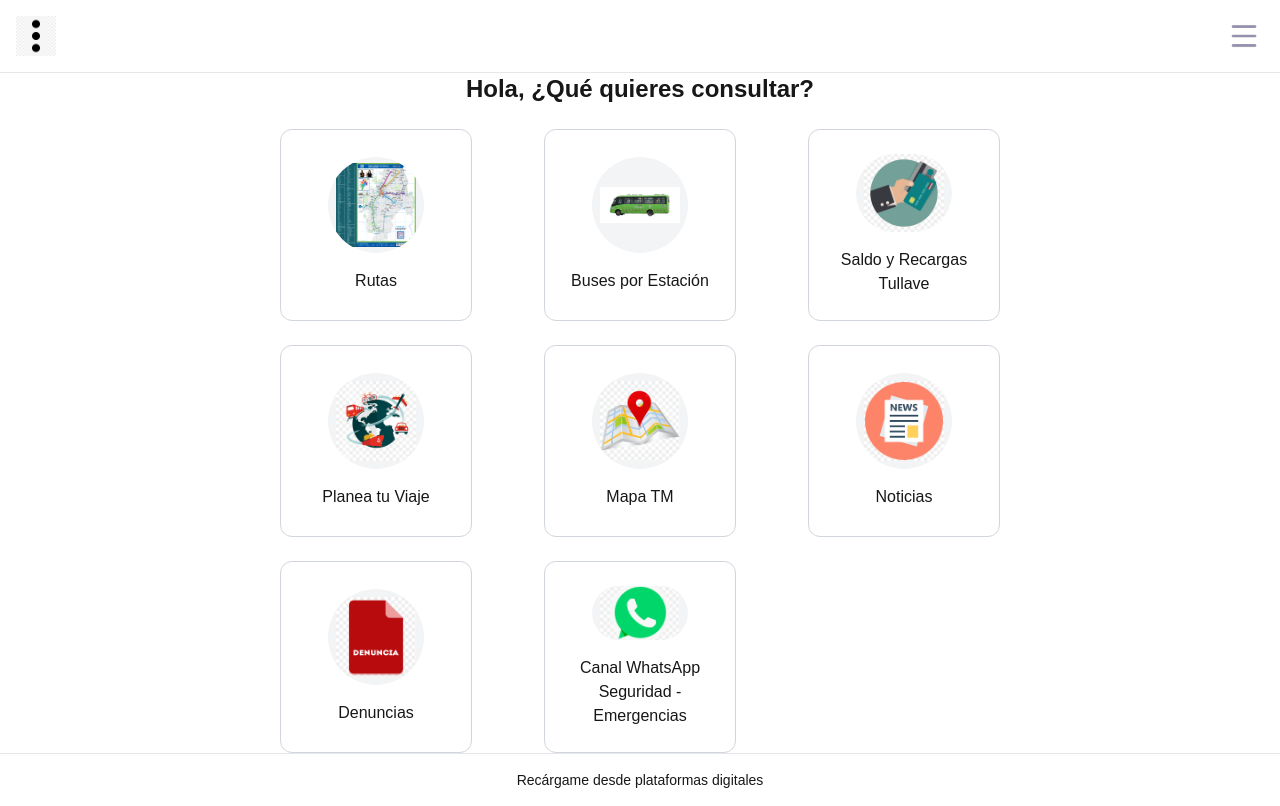
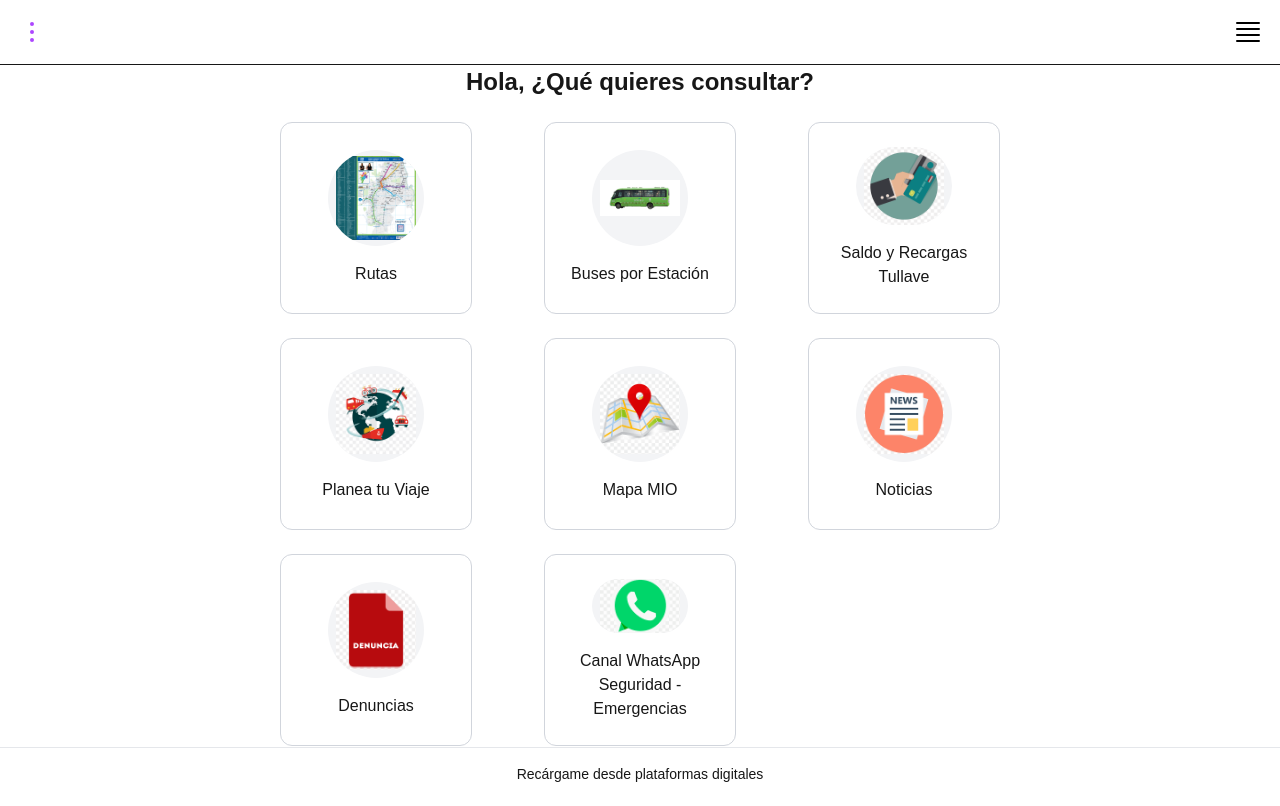
Before and after one commit to Romerito1125/frontendIngenieriaSoft, a Next.js app: page / in a window 1280 px wide. Built offline with nearby package versions, Linux system fonts and the light colour scheme.

Commit message:
Iconos nuevos

```diff
--- a/src/app/page.tsx
+++ b/src/app/page.tsx
@@ -1,40 +1,71 @@
-import Link from 'next/link';
-import Image from 'next/image';
+import Link from "next/link";
+import Image from "next/image";
+import { Bars4Icon, EllipsisVerticalIcon } from "@heroicons/react/24/solid";
 
 export default function Home() {
   const sections = [
-    { name: 'Rutas', path: '/rutas', icon: '/icons/rutas.png' },
-    { name: 'Buses por Estación', path: '/buses-por-estacion', icon: '/icons/buses.jpg' },
-    { name: 'Saldo y Recargas Tullave', path: '/saldo-y-recargas', icon: '/icons/saldo.png' },
-    { name: 'Planea tu Viaje', path: '/planea-tu-viaje', icon: '/icons/planea.png' },
-    { name: 'Mapa TM', path: '/mapa', icon: '/icons/mapa.png' },
-    { name: 'Noticias', path: '/noticias', icon: '/icons/noticias.png' },
-    { name: 'Denuncias', path: '/denuncias', icon: '/icons/denuncias.png' },
-    { name: 'Canal WhatsApp Seguridad - Emergencias', path: '/canal-de-whatsapp', icon: '/icons/whatsapp.png' },
+    { name: "Rutas", path: "/rutas", icon: "/icons/rutas.png" },
+    {
+      name: "Buses por Estación",
+      path: "/buses-por-estacion",
+      icon: "/icons/buses.jpg",
+    },
+    {
+      name: "Saldo y Recargas Tullave",
+      path: "/saldo-y-recargas",
+      icon: "/icons/saldo.png",
+    },
+    {
+      name: "Planea tu Viaje",
+      path: "/planea-tu-viaje",
+      icon: "/icons/planea.png",
+    },
+    { name: "Mapa MIO", path: "/mapa", icon: "/icons/mapa.png" },
+    { name: "Noticias", path: "/noticias", icon: "/icons/noticias.png" },
+    { name: "Denuncias", path: "/denuncias", icon: "/icons/denuncias.png" },
+    {
+      name: "Canal WhatsApp Seguridad - Emergencias",
+      path: "/canal-de-whatsapp",
+      icon: "/icons/whatsapp.png",
+    },
   ];
 
   return (
     <div className="min-h-screen flex flex-col items-center justify-center bg-white">
       {/* HEADER */}
-      <header className="w-full flex justify-between items-center p-4 border-b border-gray-200 bg-white">
+      <header className="w-full flex justify-between items-center p-4 border-b border-black-200 bg-white">
         <div className="cursor-pointer">
-          <Image src="/icons/3 PUNTOS.png" alt="Opciones" width={40} height={40} />
+          <EllipsisVerticalIcon className="size-8 text-purple-500" />
         </div>
         <div className="cursor-pointer">
-          <Image src="/icons/3Lineas.png" alt="Menú" width={40} height={40} />
+          <Bars4Icon className="size-8 text-black" />
         </div>
       </header>
 
       {/* CONTENIDO PRINCIPAL */}
       <main className="flex flex-col items-center justify-center flex-1 w-full px-4">
-        <h1 className="text-xl md:text-2xl font-bold mb-6 text-center">Hola, ¿Qué quieres consultar?</h1>
+        <h1 className="text-xl md:text-2xl font-bold mb-6 text-center">
+          Hola, ¿Qué quieres consultar?
+        </h1>
         <div className="grid grid-cols-1 sm:grid-cols-2 md:grid-cols-3 gap-6 w-full max-w-3xl place-items-center">
           {sections.map((section, index) => (
-            <Link href={section.path} key={index} className="flex flex-col items-center p-6 border border-gray-300 rounded-xl transition-transform hover:-translate-y-1 hover:shadow-lg w-48 h-48 justify-center">
+            <Link
+              href={section.path}
+              key={index}
+              className="flex flex-col items-center p-6 border border-gray-300 rounded-xl transition-transform hover:-translate-y-1 hover:shadow-lg w-48 h-48 justify-center"
+            >
               <div className="w-20 h-20 md:w-24 md:h-24 rounded-full overflow-hidden bg-gray-100 flex justify-center items-center">
-                <Image src={section.icon} alt={section.name} width={80} height={80} className="object-cover" />
+                <Image
+                  src={section.icon}
+                  alt={section.name}
+                  width={80}
+                  height={80}
+                  className="object-cover"
+                />
               </div>
-              <h2 className="mt-4 text-sm md:text-base font-medium text-center">{section.name}</h2>
+              <h2 className="mt-4 text-sm md:text-base font-medium text-center">
+                {section.name}
+              </h2>
             </Link>
           ))}
         </div>
```
Also changed, not shown: package.json (+7 -5 lines), 1 other file (tests, documents, lock files or other folders).
